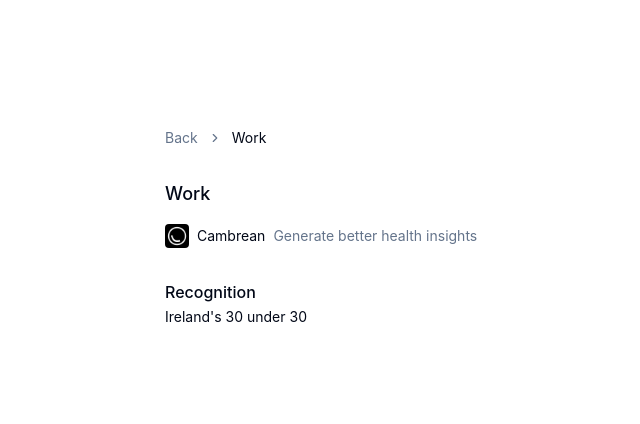
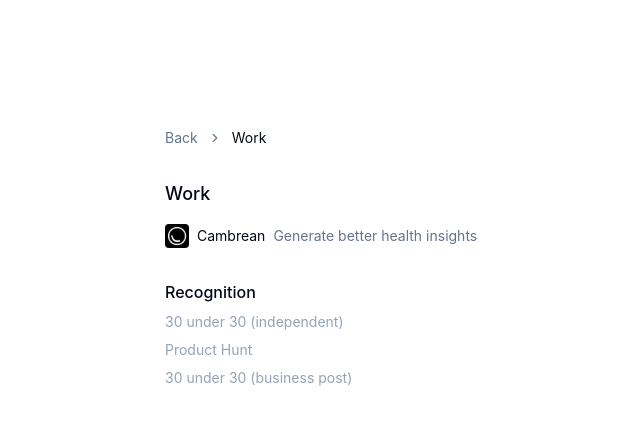
Before and after one commit to dtsloane/sloane-web, a Next.js app: page /work in a window 1280 px wide. Shown: the top 424 px of the page, without its empty margins (219-859 px from the left). Built offline with nearby package versions, Linux system fonts and the light colour scheme.

Commit message:
links to stuff

```diff
--- a/src/pages/work.tsx
+++ b/src/pages/work.tsx
@@ -8,6 +8,23 @@ import {
     BreadcrumbPage,
     BreadcrumbSeparator,
 } from "@/components/ui/breadcrumb";
+
+
+const recognitionLinks = [
+    {
+        href: 'https://www.independent.ie/business/irish/30-under-30-young-guns-who-are-shooting-for-the-stars/41045671.html',
+        text: "30 under 30 (independent)",
+    },
+    {
+        href: 'https://x.com/ProductHunt/status/1699101383629443306',
+        text: 'Product Hunt',
+    },
+    {
+        href: 'https://www.businesspost.ie/connected/irish-techs-young-guns-this-years-30-under-30/',
+        text: '30 under 30 (business post)',
+    },
+    //  more links
+];
 
 const Work = () => {
     return (
@@ -24,10 +41,10 @@ const Work = () => {
                         </BreadcrumbItem>
                     </BreadcrumbList>
                 </Breadcrumb>
-                <div className="mb-8"> {/* Adjusted margin-bottom here */}
+                <div className="mb-8">
                     <h4 className="text-lg md:text-md font-medium">Work</h4>
-                    <div className="space-y-4"> {/* Adjusted spacing here */}
-                        <div className="flex items-center space-x-2 mt-4"> {/* Added mt-4 to this div for spacing */}
+                    <div className="space-y-4">
+                        <div className="flex items-center space-x-2 mt-4">
                             <img src="/Cambrean.Logo.png" alt="Cambrean Logo" className="w-6 h-6 rounded transition-transform duration-300 hover:scale-110" />
                             <a href="https://cambrean.com" target="_blank" rel="noopener noreferrer" className="text-sm cursor-pointer transition-opacity duration-150 hover:opacity-25">
                                 Cambrean
@@ -40,9 +57,19 @@ const Work = () => {
                 </div>
                 <div className='space-y-2'>
                     <h4 className="text-md md:text-md font-medium">Recognition</h4>
-                    <a href='https://www.independent.ie/business/irish/30-under-30-young-guns-who-are-shooting-for-the-stars/41045671.html' target='_blank' rel='noopener noreferrer' className='text-sm cursor-pointer transition-opacity duration-150 hover:opacity-25'>
-                        Ireland's 30 under 30
-                    </a>
+                    <div className='space-y-2'>
+                        {recognitionLinks.map((link, index) => (
+                            <a
+                                key={index}
+                                href={link.href}
+                                target='_blank'
+                                rel='noopener noreferrer'
+                                className='text-sm text-slate-400 cursor-pointer transition-opacity duration-150 hover:opacity-25 block'
+                            >
+                                {link.text}
+                            </a>
+                        ))}
+                    </div>
                 </div>
             </div>
         </div>
```
